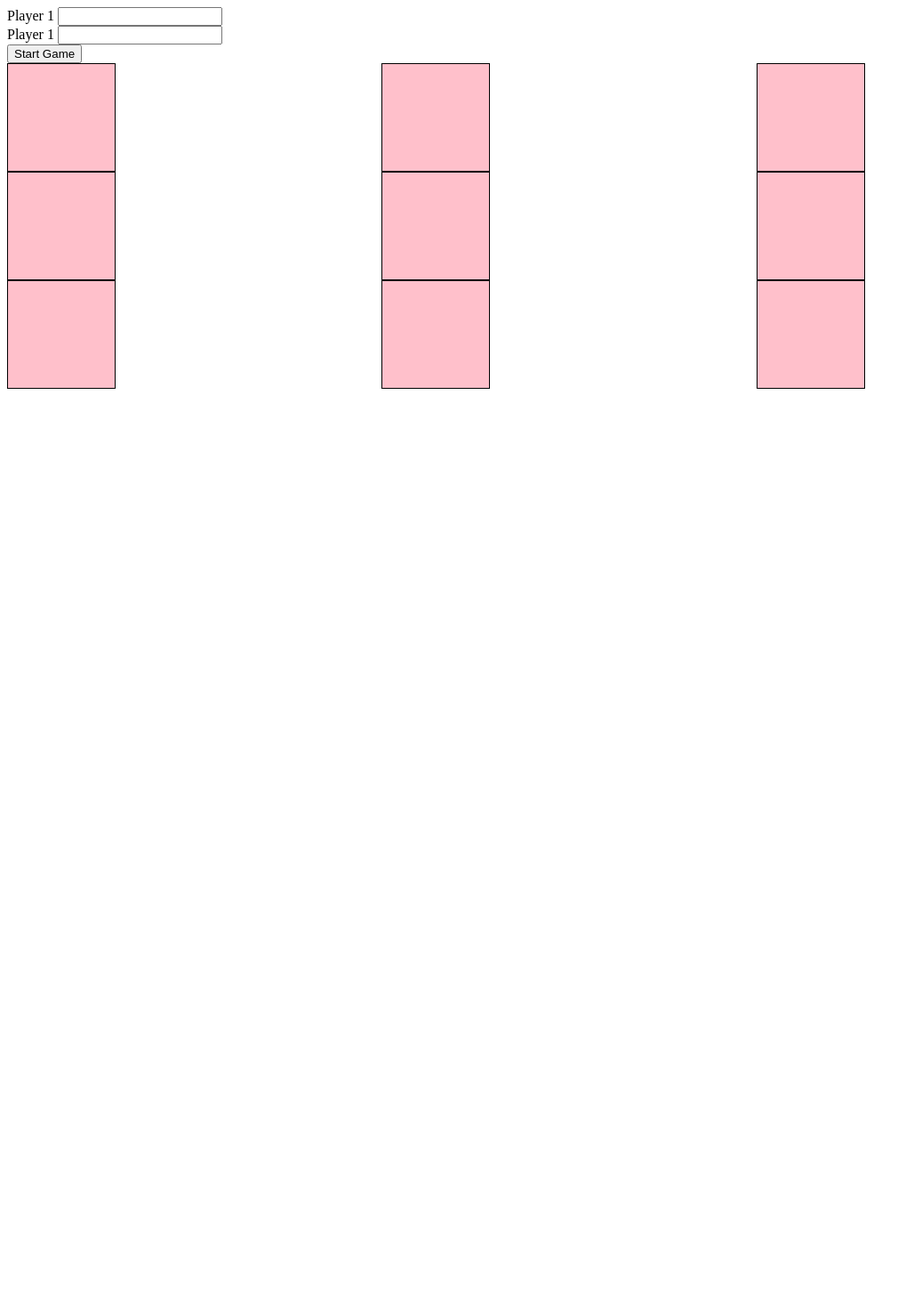
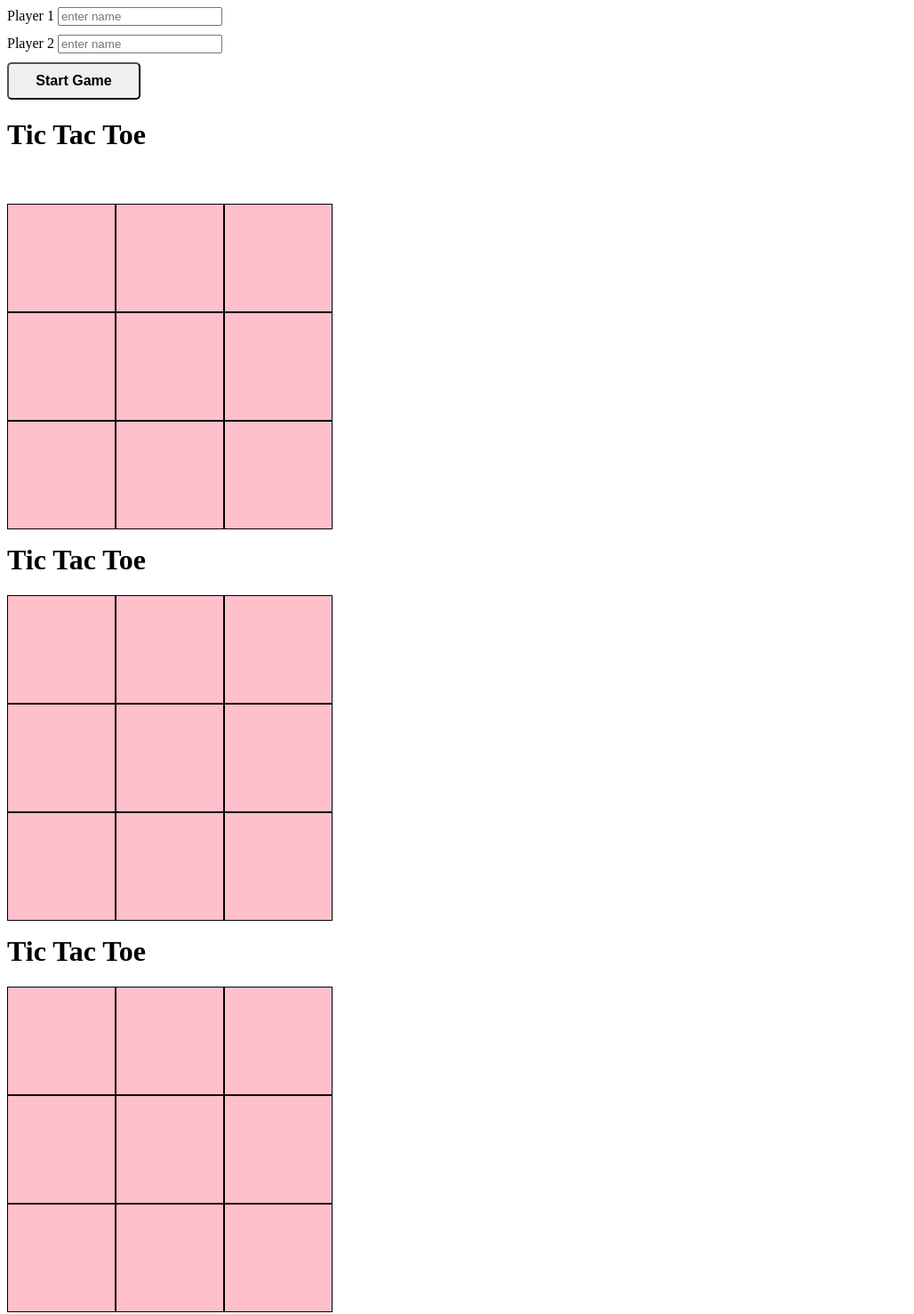
Before and after one commit to acciojob/tictactoe-Dikesh01, a website: page main.html in a window 1280 px wide. Shown: the whole page at 89% size, without its empty margins (0-1028 px from the left). Before the commit the page ends 800 px from the top, so only its background shows below. Drawn offline with Linux system fonts and the light colour scheme.

Commit message:
created a submission

```diff
--- a/main.html
+++ b/main.html
@@ -12,17 +12,20 @@
 <!-- 		 first_view -->
 		<div class="first_scenario">
 				<div>
-					<label for="player-1">Player 1<label>
-					<input type="text"  id="player-1">
+					<label for="player-1">Player 1</label>
+					<input type="text"  id="player-1" placeholder="enter name">
 			   </div>
 			   <div>
-					<label for="player-2">Player 1<label>
-					<input type="text"  id="player-2">
+					<label for="player-2">Player 2</label>
+					<input type="text"  id="player-2" placeholder="enter name">
 			   </div>
 			<button type="submit">Start Game</button>
 	    </div>
 <!-- second View -->
 	<div class="second_Sernario">
+		<h1>Tic Tac Toe</h1>
+			<h3 id="heading1"></h3>
+				<div class="div_container">
 						<div id="box"></div>
 						<div id="box"></div>
 						<div id="box"></div>
@@ -33,7 +36,39 @@
 						<div id="box"></div>
 						<div id="box"></div>
 				</div>
+	</div>
 
+	<div class="third_Sernario">
+		<h1>Tic Tac Toe</h1>
+		<h3 id="heading1"></h3>
+				<div class="div_container">
+						<div id="box"></div>
+						<div id="box"></div>
+						<div id="box"></div>
+						<div id="box"></div>
+						<div id="box"></div>
+						<div id="box"></div>
+						<div id="box"></div>
+						<div id="box"></div>
+						<div id="box"></div>
+				</div>
+	</div>
+
+	<div class="forth_Sernario">
+		<h1>Tic Tac Toe</h1>
+		<h3 id="heading1"></h3>
+				<div class="div_container">
+						<div id="box"></div>
+						<div id="box"></div>
+						<div id="box"></div>
+						<div id="box"></div>
+						<div id="box"></div>
+						<div id="box"></div>
+						<div id="box"></div>
+						<div id="box"></div>
+						<div id="box"></div>
+				</div>
+	</div>
 
 	</div>
 
--- a/script.js
+++ b/script.js
@@ -1 +1,5 @@
 //your JS code here. If required.
+
+const head1 = document.getElementById("heading1");
+const head2 = document.getElementById("heading2");
+const head3 = document.getElementById("heading3");
--- a/styles.css
+++ b/styles.css
@@ -1,18 +1,40 @@
 /*  your css code here. If applicable */
+.container{
+	display:flex;
+	flex-direction:column;
+	justify-content:center;
+}
+
 .first_scenario{
-
+	display:flex;
+	flex-direction:column;
+	gap:10px;
 }
 .second_Sernario{
+	display:flex;
+	flex-direction:column;
+	justify-contents:center;
+}
+
+.div_container{
+	width:360px;
+	height:360px;
 	position:relative;
 	display:grid;
 	grid-template-columns: 1fr 1fr 1fr;
-	justify-content: space-around
-
 }
 
-.second_Sernario > div{
-			width:120px;
-			height:120px;
-			border:1px solid black;
-			background-color:pink;
+.div_container > div{
+	width:120px;
+	height:120px;
+	border:1px solid black;
+	background-color:pink;
 }
+
+button{
+	width:150px;
+	padding:10px 20px;
+	font-size:16px;
+	font-weight:600;
+	border-radius:5px;
+}
```
Lines whose indentation alone changed are shown as unchanged.
